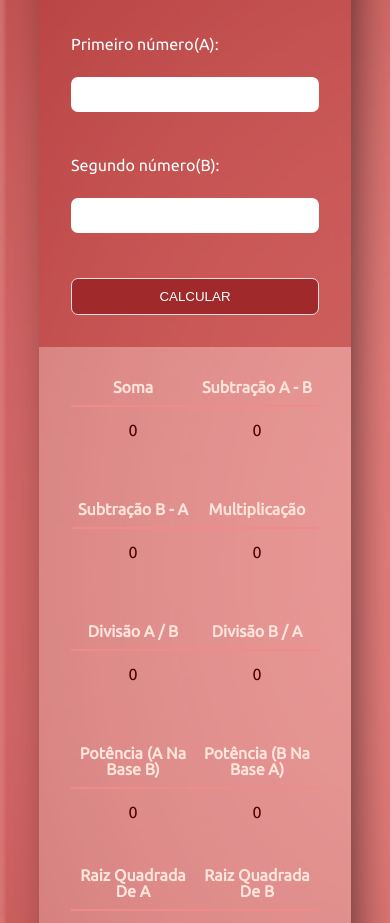
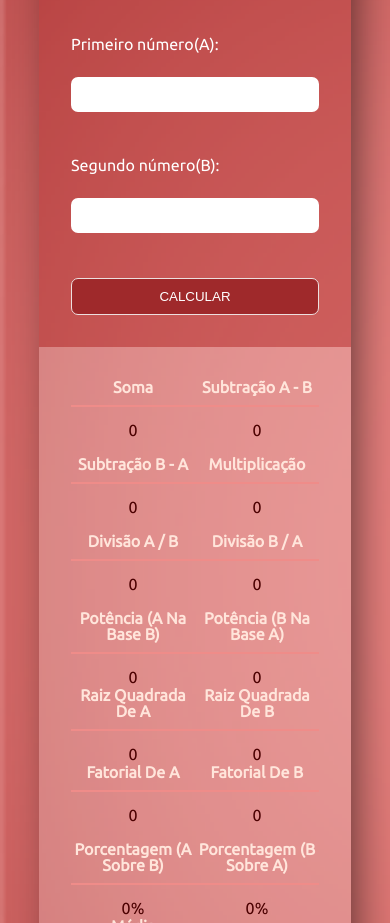
Before and after one commit to gknpp23/SuperCalculator, a plain HTML site: page index.html in a window 390 px wide. Shown: the part 160-1083 px from the top of the page. Drawn offline with Linux system fonts and the light colour scheme; files whose address does not match are found by name.

Commit message:
Alterações de layout na versão mobile.

```diff
--- a/assets/styles/style.css
+++ b/assets/styles/style.css
@@ -122,7 +122,7 @@ input:focus {
         height: 120vh;
         display: grid;
         grid-template-columns: repeat(2, 1fr);
-        grid-template-rows: repeat(7,120px);
+        grid-template-rows: repeat(7,75px);
         row-gap:2px;
     }
 }
```
